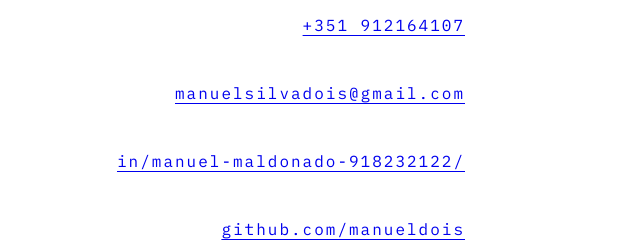
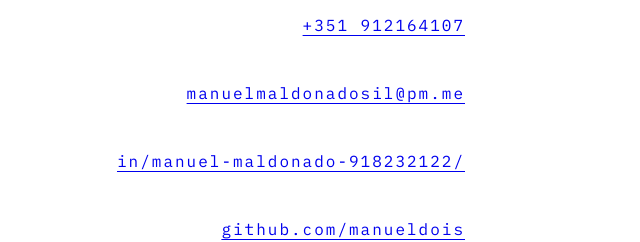
Before and after one commit to manueldois/Personal-website, a website built with webpack: page src/pages/Contact/index.html in a window 1280 px wide. Shown: the part 129-371 px from the top of the page, 495-1135 px from the left. Built offline with nearby package versions, Linux system fonts and the light colour scheme; files whose address does not match are found by name.

Commit message:
Change email address

```diff
--- a/src/pages/Contact/index.html
+++ b/src/pages/Contact/index.html
@@ -50,7 +50,7 @@
       <li>
         <img src="assets/img/gmail.svg" alt="" srcset="">
         <h3>Email</h3>
-        <a href="mailto:manuelsilvadois@gmail.com">manuelsilvadois@gmail.com</a>
+        <a href="mailto:manuelmaldonadosil@pm.me">manuelmaldonadosil@pm.me</a>
       </li>
       <li>
         <img src="assets/img/linkedin.svg" alt="" srcset="">
```
Also changed, not shown: dist/contact.html, dist/home.html, dist/portfolio.html, dist/skills.html, 16 other files.
